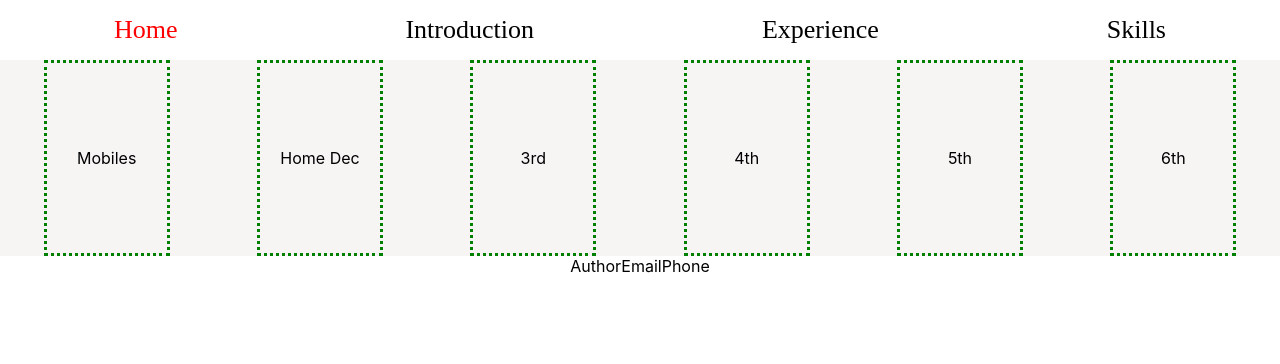
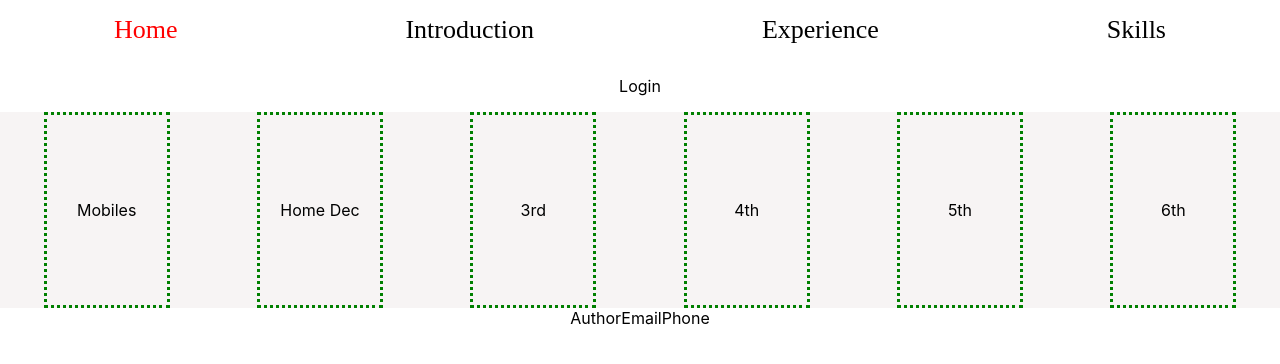
Before and after one commit to rochakravi/myntra, a React (Create React App) app: page / in a window 1280 px wide. Shown: the top 364 px of the page. Built offline with nearby package versions, Linux system fonts and the light colour scheme.

Commit message:
created login component

```diff
--- a/src/App.js
+++ b/src/App.js
@@ -1,12 +1,14 @@
 import logo from './logo.svg';
 import './App.css';
 import Header from './components/Header';
-import Footer from './components/Footer'
+import Footer from './components/Footer';
+import LoginSigUp from './components/LoginSignUp';
 
 function App() {
   return (
     <div className="App">
       <Header />
+      <LoginSigUp />
       <div className="App-container">
         <div className="Section-box">
           Mobiles
--- /dev/null
+++ b/src/components/LoginSignUp.js
@@ -0,0 +1,5 @@
+ const LoginSigUp = () =>{
+     return <p>Login</p>
+ }
+
+ export default LoginSigUp;
```
